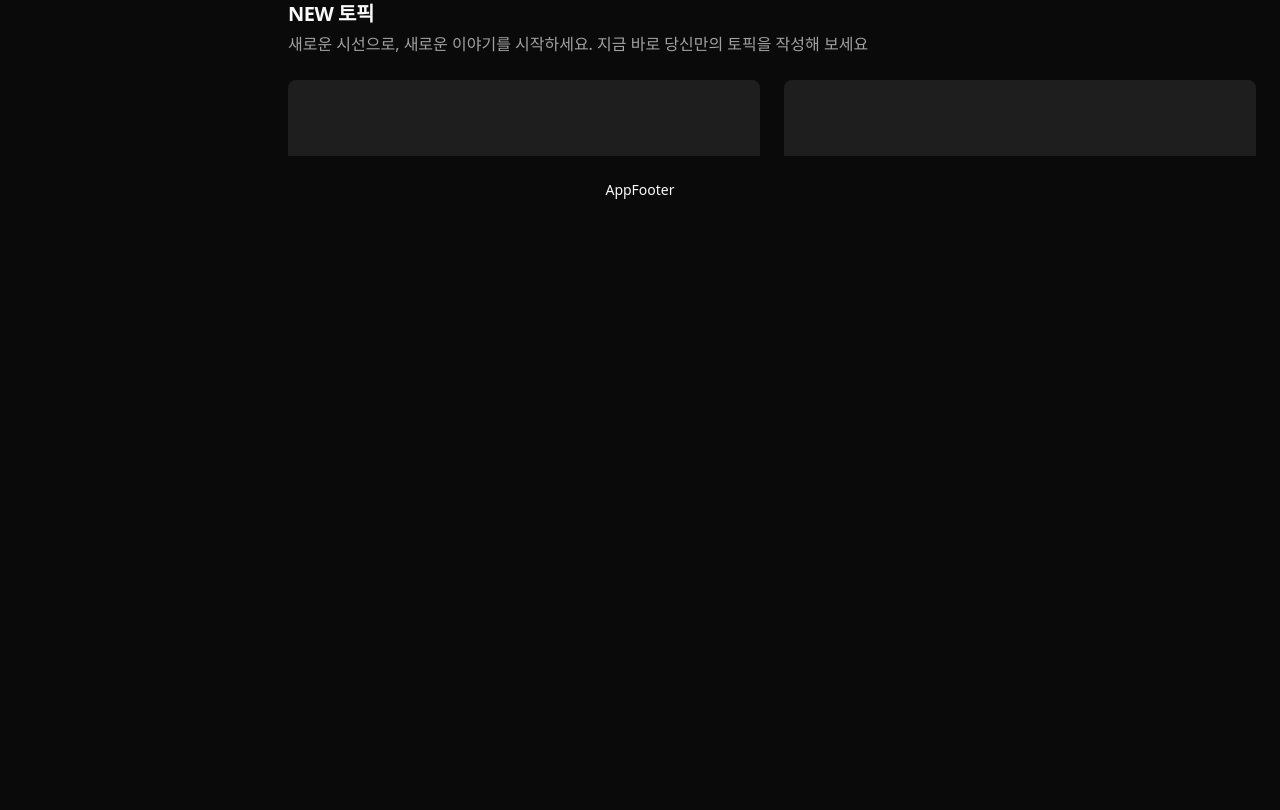
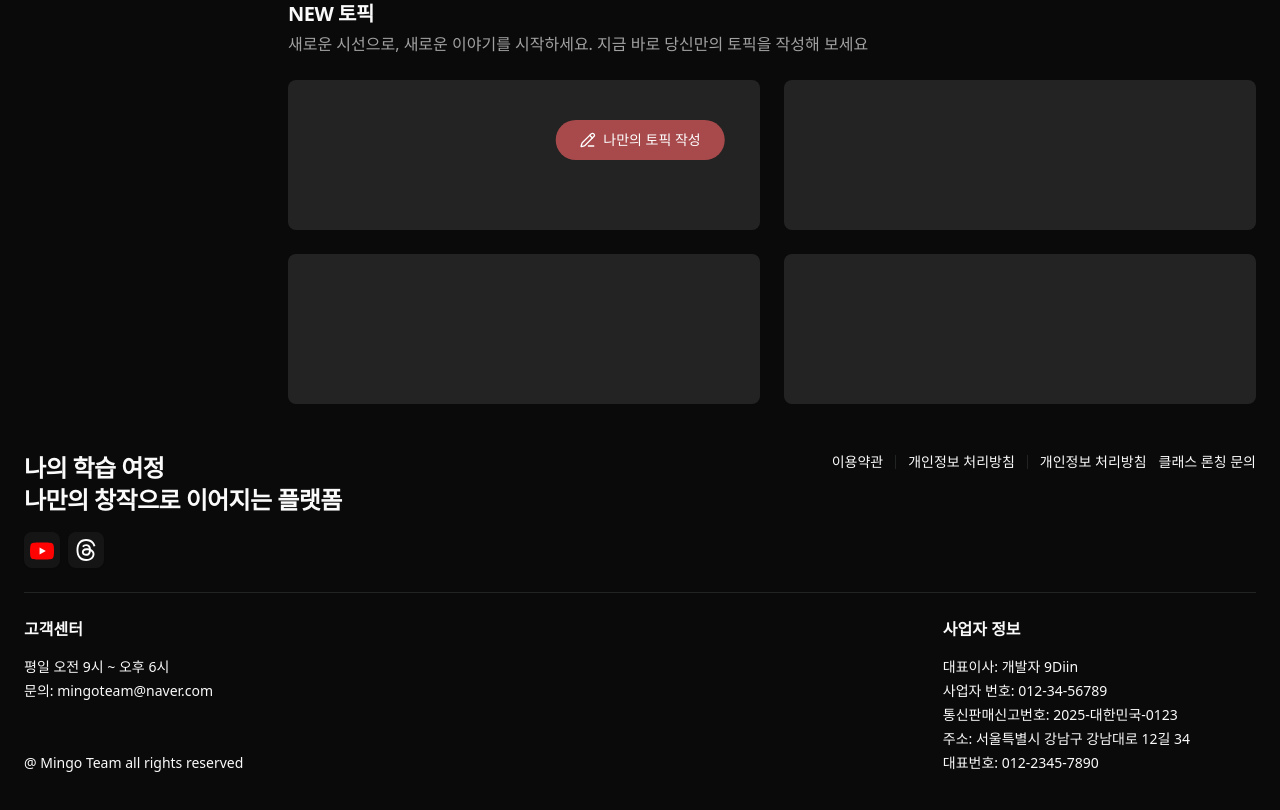
Before and after one commit to foxwood71/react-beginner, a React (Vite) app: page / in a window 1280 px wide. Shown: the part 600-1410 px from the top of the page. Before the commit the page ends 800 px from the top, so only its background shows below. Built offline with nearby package versions, Linux system fonts and the light colour scheme.

Commit message:
chapter16 Shadcn UI를 활용한 공통 Footer 컴포넌트 만들기

```diff
--- a/src/App.tsx
+++ b/src/App.tsx
@@ -1,42 +1,31 @@
 import { ThemeProvider } from "@/components/theme-provider";
 import { AppFooter, AppHeader, AppSidebar } from "./components/common";
 import { SkeletonHotTopic, SkeletonNewTopic } from "./components/skeleton";
+import { Button } from "./components/ui";
+import { PencilLine } from "lucide-react";
 
 function App() {
   return (
     <ThemeProvider defaultTheme="dark" storageKey="vite-ui-theme">
-      {/* 1. 페이지 전체를 flex-col, min-h-screen으로 설정 */}
-      {/* <div className="page"> */}
-      <div className="page flex flex-col min-h-screen">
+      <div className="page">
         <AppHeader />
-        {/* 2. container가 남은 공간을 채우고(flex-1) 자체 스크롤(overflow-y-auto)을 갖도록 설정 */}
-        {/* <div className="container"> */}
-        <div className="container flex-1 overflow-hidden">
-          {/* container 에는 overflow 제거 */}
-          {/* main에 h-full과 overflow-hidden을 추가합니다.
-            h-full: 부모(container)의 높이를 100% 채우도록 강제
-            overflow-hidden: main 자체에서는 스크롤바가 생기지 않도록 방지
-            main의 높이는 932px + p-6(24px*2=48px) = 980px로 page전체의 높이(954px)보다 커짐
-            문제는 h-full(height:100%) 임 flex-1로 높이가 결정되는 컨테이너(div.container) 내부에 height: 100%를 가진 자식(main)이 있을 경우,
-            브라우저는 높이를 계산하는 과정에서 충돌을 일으켜 자식의 콘텐츠 크기를 우선하는 경우가 많습니다.
-            이 때문에 flex-1이 의도대로 동작하지 않고 레이아웃이 깨지게 됩니다.
-             ==> container에 overflow-hidden 적용하여 높이를 확정
-          */}
-          {/* <main className="w-full h-full min-h-[720px] flex p-6 gap-6"> */}
-          <main className="w-full h-full flex p-6 gap-6 overflow-hidden">
+        <div className="container">
+          <main className="w-full h-full min-h-[720px] flex p-6 gap-6">
+            <div className="fixed right-1/2 bottom-10 translate-x-1/2 z-20 items-center">
+              <Button variant={"destructive"} className="!py-5 !px-6 rounded-full">
+                <PencilLine />
+                나만의 토픽 작성
+              </Button>
+            </div>
             {/* 카테고리 사이드바 */}
             <AppSidebar />
             {/* 토픽 콘텐츠 */}
-            {/* 토픽 콘텐츠 section에 스크롤을 적용합니다.
-              overflow-y-auto: 이 요소의 높이를 내용이 초과할 경우 세로 스크롤바 생성
-            */}
-            {/* <section className="flex-1 flex flex-col gap-12"> */}
-            <section className="flex-1 flex flex-col gap-12 overflow-y-auto">
+            <section className="flex-1 flex flex-col gap-12">
               {/* 핫 토픽 */}
               <div className="w-full flex flex-col gap-6">
                 <div className="flex flex-col gap-1">
                   <div className="flex flex-col gap-2">
-                    <img src="/assets/gifs/fire.gif" alt="@IMG" className="w-7 h-7" />
+                    <img src="/assets/gifs/gif-001.gif" alt="@IMG" className="w-7 h-7" />
                     <h4 className="scroll-m-20 text-xl font-semibold tracking-tight">핫 토픽</h4>
                   </div>
                   <p className="md:text-base text-muted-foreground">
@@ -54,7 +43,7 @@
               <div className="w-full flex flex-col gap-6">
                 <div className="flex flex-col gap-1">
                   <div className="flex flex-col gap-2">
-                    <img src="/assets/gifs/writing-hand.gif" alt="@IMG" className="w-7 h-7" />
+                    <img src="/assets/gifs/gif-002.gif" alt="@IMG" className="w-7 h-7" />
                     <h4 className="scroll-m-20 text-xl font-semibold tracking-tight">NEW 토픽</h4>
                   </div>
                   <p className="md:text-base text-muted-foreground">
--- a/src/components/common/AppFooter.tsx
+++ b/src/components/common/AppFooter.tsx
@@ -1,5 +1,59 @@
+import { Button, Separator } from "../ui";
+
 function AppFooter() {
-  return <div>AppFooter</div>;
+  return (
+    <footer className="w-full flex flex-col items-center justify-center">
+      <div className="w-full max-w-[1328px] flex flex-col gap-6 p-6 pb-18">
+        <div className="w-full flex items-start justify-between">
+          <div className="flex flex-col items-start justify-between gap-4">
+            <div className="flexc flex-col items-start">
+              <h3 className="scroll-m-20 text-2xl font-semibold tracking-tight">나의 학습 여정</h3>
+              <h3 className="scroll-m-20 text-2xl font-semibold tracking-tight">나만의 창작으로 이어지는 플랫폼</h3>
+            </div>
+            <div className="flex item-center gap-2">
+              <Button variant={"outline"} size={"icon"} className="border-0">
+                <img src="/assets/icons/icon-002.svg" alt="@SNS" className="w-6 h-6 mt-[2px]" />
+              </Button>
+              <Button variant={"outline"} size={"icon"} className="border-0">
+                <img src="/assets/icons/icon-001.svg" alt="@SNS" className="w-[22px] h-[22px]" />
+              </Button>
+            </div>
+          </div>
+          <div className="flex items-center gap-3">
+            <p className="cursor-pointer transition-all duration-300 hover:font-medium">이용약관</p>
+            <Separator orientation="vertical" className="!h-[14px]" />
+            <p className="cursor-pointer transition-all duration-300 hover:font-medium">개인정보 처리방침</p>
+            <Separator orientation="vertical" className="!h-[14px]" />
+            <p className="cursor-pointer transition-all duration-300 hover:font-medium">개인정보 처리방침</p>
+            <p>클래스 론칭 문의</p>
+          </div>
+        </div>
+        <Separator />
+        <div className="w-full flex items-start justify-between">
+          <div className="h-full flex flex-col justify-between">
+            <div className="flex flex-col">
+              <p className="h-10 text-base font-semibold">고객센터</p>
+              <div className="flex flex-col items-start gap-1">
+                <p>평일 오전 9시 ~ 오후 6시</p>
+                <p>문의: mingoteam@naver.com</p>
+              </div>
+            </div>
+            <p>@ Mingo Team all rights reserved</p>
+          </div>
+          <div className="flex flex-col mr-[66px]">
+            <p className="h-10 text-base font-semibold">사업자 정보</p>
+            <div className="flex flex-col items-start gap-1">
+              <p>대표이사: 개발자 9Diin</p>
+              <p>사업자 번호: 012-34-56789</p>
+              <p>통신판매신고번호: 2025-대한민국-0123</p>
+              <p>주소: 서울특별시 강남구 강남대로 12길 34</p>
+              <p>대표번호: 012-2345-7890</p>
+            </div>
+          </div>
+        </div>
+      </div>
+    </footer>
+  );
 }
 
 export { AppFooter };
--- a/src/index.css
+++ b/src/index.css
@@ -135,7 +135,7 @@
   display: flex;
   flex-direction: column;
   align-items: center;
-  justify-content: center;
+  /* justify-content: center; 페이지 스크롤 오작동으로 삭제 */
 
   margin: auto;
 
```
Also changed, not shown: public/assets/gifs/gif-001.gif (renamed from public/assets/gifs/fire.gif), public/assets/gifs/gif-002.gif (renamed from public/assets/gifs/writing-hand.gif).
